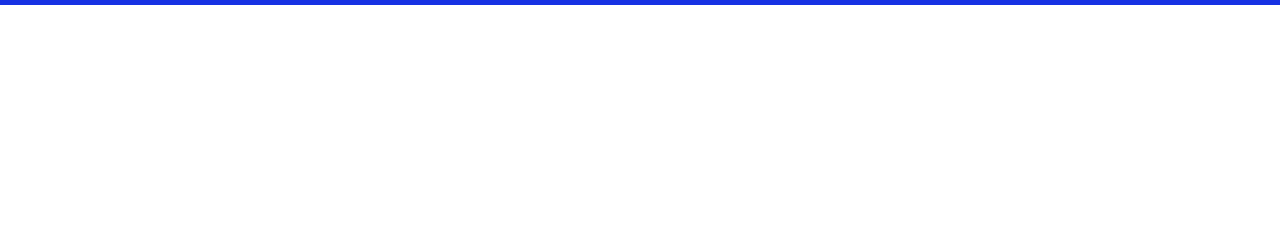
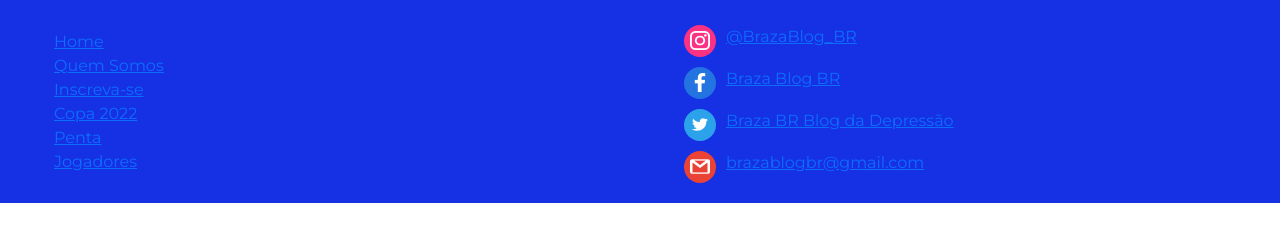
Before and after one commit to BragaMPedro/Projeto-FrontEnd-Essential---Grupo-4, a plain HTML site: page index.html in a window 1280 px wide. Shown: the part 53-294 px from the top of the page. Drawn offline with nearby package versions, Linux system fonts and the light colour scheme.

Commit message:
feature(Footer): Footer

```diff
--- a/css/footer.css
+++ b/css/footer.css
@@ -1,14 +1,17 @@
 .footer-principal{
     background-color: var(--cor-brazAzul);
     padding: 10px;
+    color: var(--cor-brazAmarelo);
 }
 
 .footer-redesSociais{
     list-style: none;
+    margin: 0;
 }
 
 .footer-redesSociais > li{
-
+    margin: 10px 0;
+    display: flex;
 }
 
 .footer-redesSociais > a{
@@ -19,5 +22,9 @@
     display: flex;
     flex-direction: row;
     gap: 10px;
-    float: right;
 }
+
+.footer__lista{
+    list-style: none;
+    margin: 15px 0;
+}
--- a/index.html
+++ b/index.html
@@ -53,6 +53,84 @@
         </nav>
     </header>
 
+    <div class="container-fluid">
+        <footer class="footer-principal row">
+            <div class="footer-left col-sm-6">
+                <ul class="footer__lista text-start">
+                    <li>
+                        <a href="index.html">Home</a>
+                    </li>
+
+                    <li>
+                        <a href="sobre.html">Quem Somos</a>
+                    </li>
+
+                    <li>
+                        <a href="formularop.html">Inscreva-se</a>
+                    </li>
+
+                    <li>
+                        <a href="copa2022.html">Copa 2022</a>
+                    </li>
+
+                    <li>
+                        <a href="penta.html">Penta</a>
+                    </li>
+
+                    <li>
+                        <a href="idolos.html">Jogadores</a>
+                    </li>
+                </ul>
+            </div>
+            <div class="footer-right col-sm-6">
+                <ul class="footer-redesSociais">
+                    <li>
+                        <a href="instagram.com/braza">
+                            <div class="footer-itensSociais">
+                                <div class="iconContainer instagram-background">
+                                    <img class="iconesRedeSocial" src="./assets/icon/Instagram.png" alt="Ícone Link Instagram">
+                                </div>
+                                <span class="footer-texto">@BrazaBlog_BR</span>
+                            </div>
+                        </a>
+                    </li>
+
+                    <li>
+                        <a href="facebook.com/BrazaBlogBR">
+                            <div class="footer-itensSociais">
+                                <div class="iconContainer facebook-background">
+                                    <img class="iconesRedeSocial" src="./assets/icon/Facebook.png" alt="Ícone Link Facebook">
+                                </div>
+                                <span class="footer-texto">Braza Blog BR</span>
+                            </div>
+                        </a>
+                    </li>
+                    <li>
+                        <a href="twitter.com/BRbrazaBlog">
+                            <div class="footer-itensSociais">
+                                <div class="iconContainer twitter-background">
+                                    <img class="iconesRedeSocial" src="./assets/icon/Twitter.png" alt="Ícone Link Twitter">
+                                </div>
+                                <span class="footer-texto">Braza BR Blog da Depressão</span>
+                            </div>
+
+                        </a>
+                    </li>
+                    <li>
+                        <a href="mailto:brazablogbr@gmail.com">
+                            <div class="footer-itensSociais">
+                                <div class="iconContainer gmail-background">
+                                    <img class="iconesRedeSocial" src="./assets/icon/Gmail.png" alt="Ícone Link Gmail">
+                                </div>
+                                <span class="footer-texto">brazablogbr@gmail.com</span>
+                            </div>
+                        </a>
+                    </li>
+                </ul>
+            </div>
+        </footer>
+    </div>
+
     <script src="https://cdn.jsdelivr.net/npm/bootstrap@5.2.1/dist/js/bootstrap.bundle.min.js" integrity="sha384-u1OknCvxWvY5kfmNBILK2hRnQC3Pr17a+RTT6rIHI7NnikvbZlHgTPOOmMi466C8" crossorigin="anonymous"></script>
 </body>
 </html>
```
